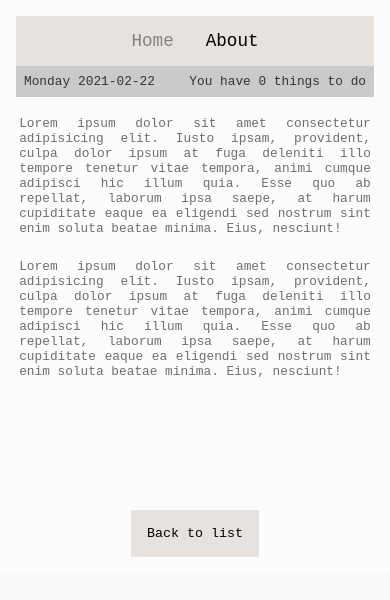
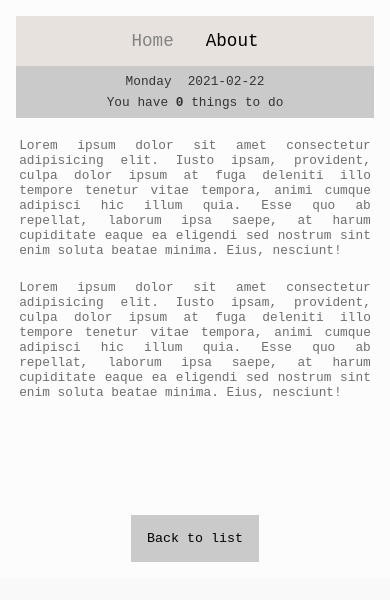
Before and after one commit to clm-1/react-todo-list, a React (Create React App) app: page /about in a window 390 px wide. Shown: the top 600 px of the page. Built offline with nearby package versions, Linux system fonts and the light colour scheme.

Commit message:
Infobar completed
Content added and is responsive

```diff
--- a/src/components/InfoBar.js
+++ b/src/components/InfoBar.js
@@ -11,9 +11,11 @@ const InfoBar = () => {
 
   return (
     <div className={style.infoBarWrapper}>
-      <span className={style.day}>{day}</span>
-      <span>{ createTimestamp()[0] }</span>
-      <span className={style.infoText}>You have {`${todos.length} ${thing}`} to do</span>
+      <div className={style.timeWrapper}>
+        <span className={style.day}>{day}</span>
+        <span className={style.timeStamp}>{ createTimestamp()[0] }</span>
+      </div>
+      <span className={style.infoText}>You have <strong>{todos.length}</strong> {thing} to do</span>
     </div>
    );
 }
--- a/src/css/About.module.css
+++ b/src/css/About.module.css
@@ -14,7 +14,7 @@ button {
   cursor: pointer;
   border: none;
   padding: 1rem;
-  margin-top: 8rem;
-  background-color: rgb(231, 226, 222);
+  margin-top: 7rem;
+  background-color: rgb(202, 202, 202);
   font-family: monospace;
 }
--- a/src/css/InfoBar.module.css
+++ b/src/css/InfoBar.module.css
@@ -1,5 +1,6 @@
 .infoBarWrapper {
   display: flex;
+  flex-direction: column;
   align-items: center;
   background-color: rgb(202, 202, 202);
   margin-bottom: 1rem;
@@ -9,10 +10,32 @@
   color: #333;
 }
 
-.day {
-  margin-right: .5rem;
+.timeWrapper {
+  width: 100%;
+  display: flex;
+  justify-content: center;
+  margin-bottom: .4rem;
 }
 
-.infoText {
-  margin-left: auto;
+.day {
+  margin-right: 1rem;
 }
+
+@media screen and (min-width: 400px) {
+  .timeWrapper {
+    width: initial;
+    margin-bottom: 0;
+  }
+
+  .day {
+    margin-right: .5rem;
+  }
+
+  .infoBarWrapper {
+    flex-direction: row;
+  }
+
+  .infoText {
+    margin-left: auto;
+  }
+}
```
